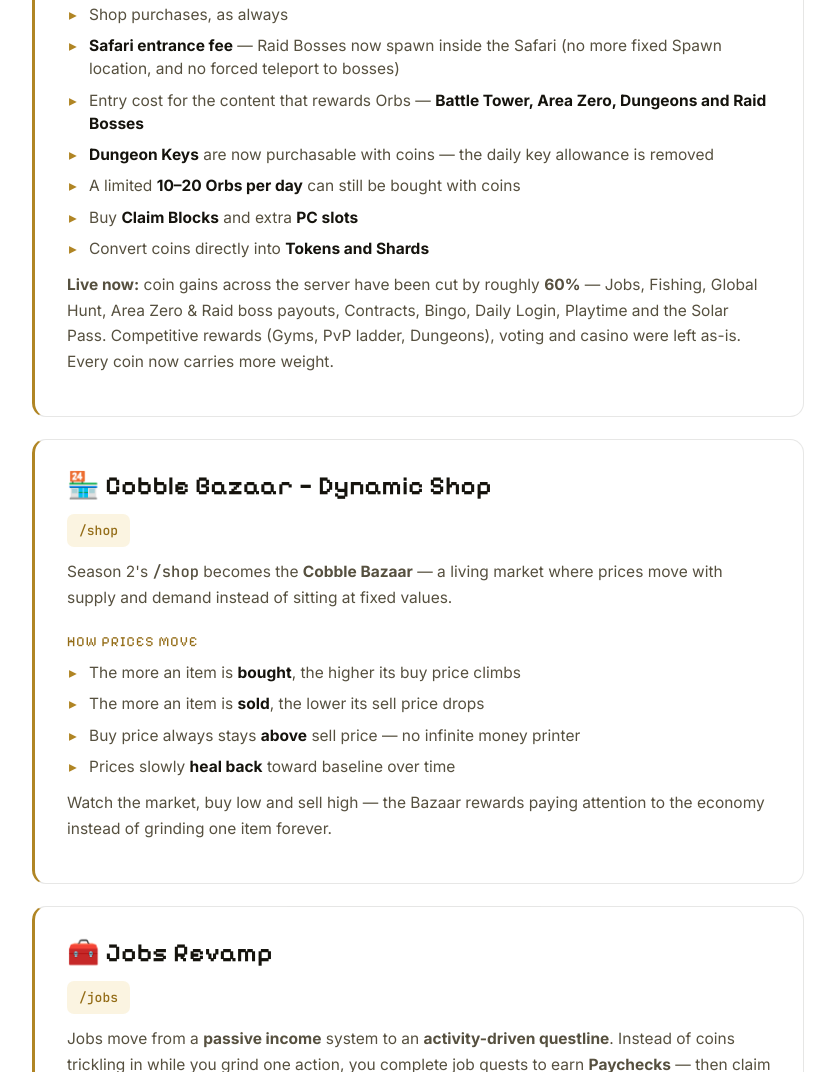
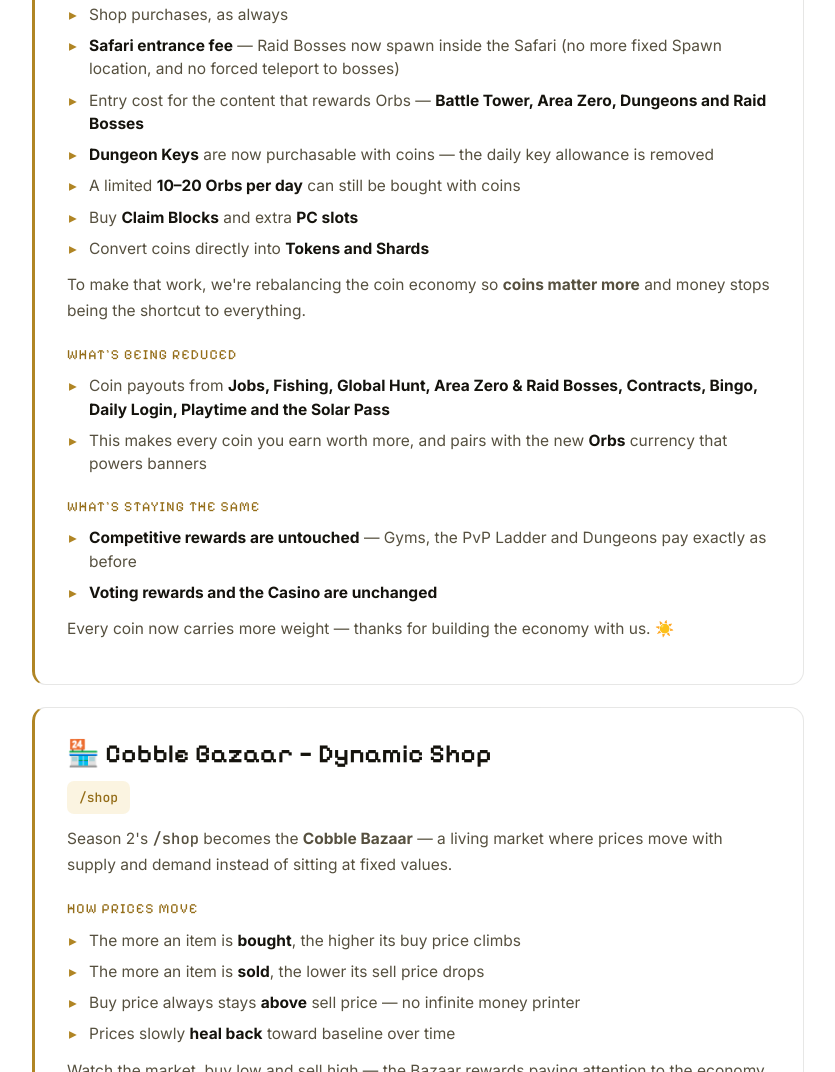
Before and after one commit to ASIACRAFT-DEV/asc-website, a plain HTML site: page guide.html in a window 1280 px wide. Shown: the part 2869-3941 px from the top of the page, without its empty margins (222-1057 px from the left). Drawn offline with Linux system fonts and the light colour scheme.

Commit message:
guide: add Season 2 economy-rebalance note to Coins & Economy section
Softened player-facing framing — "what's being reduced" (coin faucets) vs
"what's staying the same" (competitive/voting/casino untouched), leading with
"coins matter more" rather than percentages.

Co-Authored-By: Claude Opus 4.8 (1M context) <noreply@anthropic.com>

```diff
--- a/guide.html
+++ b/guide.html
@@ -163,7 +163,20 @@
           <li>Buy <strong>Claim Blocks</strong> and extra <strong>PC slots</strong></li>
           <li>Convert coins directly into <strong>Tokens and Shards</strong></li>
         </ul>
-        <p><strong>Live now:</strong> coin gains across the server have been cut by roughly <strong>60%</strong> — Jobs, Fishing, Global Hunt, Area Zero &amp; Raid boss payouts, Contracts, Bingo, Daily Login, Playtime and the Solar Pass. Competitive rewards (Gyms, PvP ladder, Dungeons), voting and casino were left as-is. Every coin now carries more weight.</p>
+        <p>To make that work, we're rebalancing the coin economy so <strong>coins matter more</strong> and money stops being the shortcut to everything.</p>
+
+        <div class="s2-sub">What's being reduced</div>
+        <ul class="s2-list">
+          <li>Coin payouts from <strong>Jobs, Fishing, Global Hunt, Area Zero &amp; Raid Bosses, Contracts, Bingo, Daily Login, Playtime and the Solar Pass</strong></li>
+          <li>This makes every coin you earn worth more, and pairs with the new <strong>Orbs</strong> currency that powers banners</li>
+        </ul>
+
+        <div class="s2-sub">What's staying the same</div>
+        <ul class="s2-list">
+          <li><strong>Competitive rewards are untouched</strong> — Gyms, the PvP Ladder and Dungeons pay exactly as before</li>
+          <li><strong>Voting rewards and the Casino are unchanged</strong></li>
+        </ul>
+        <p>Every coin now carries more weight — thanks for building the economy with us. ☀️</p>
       </div>
 
       <!-- COBBLE BAZAAR -->
```
